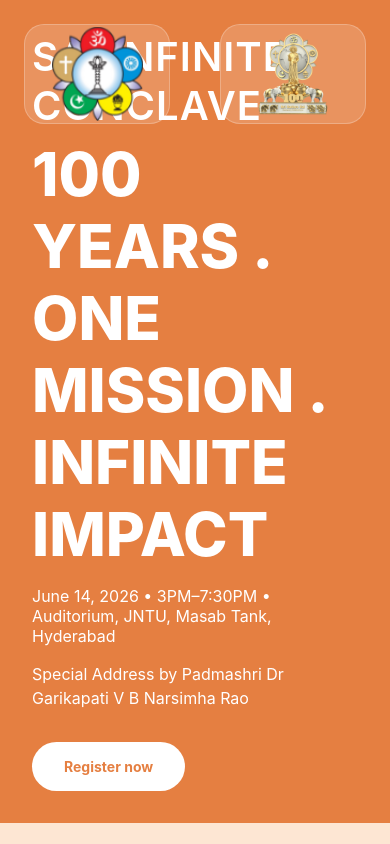
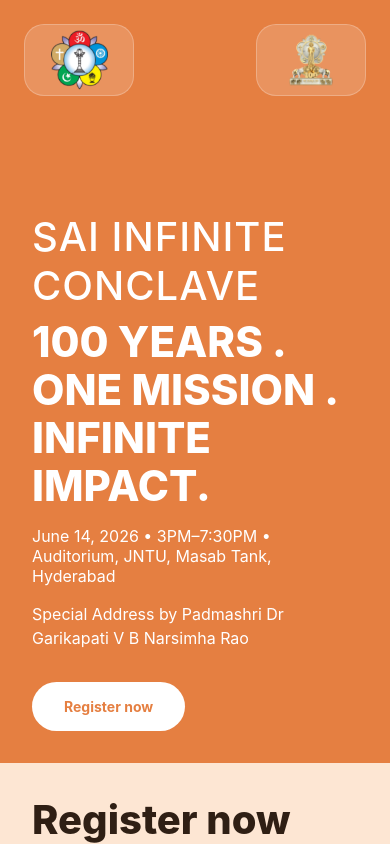
Before and after one commit to vardhangts/septOrg_conclave_UI, a React Native app: screen / in a window 390 px wide. Built offline with nearby package versions, Linux system fonts and the light colour scheme.

Commit message:
Logo and description for the event landing screen

```diff
--- a/src/screens/EventLandingScreen.tsx
+++ b/src/screens/EventLandingScreen.tsx
@@ -101,7 +101,7 @@ const EventLandingScreen = () => {
           <View style={styles.heroGlow} />
           <View style={styles.heroCopy}>
             <Text style={styles.heroLabel}>Sai Infinite Conclave</Text>
-            <Text style={styles.heroTitle}>100 YEARS . ONE MISSION . INFINITE IMPACT</Text>
+            <Text style={styles.heroTitle}>100 YEARS . ONE MISSION . INFINITE IMPACT.</Text>
             <Text style={styles.heroSubtitle}>June 14, 2026 • 3PM–7:30PM • Auditorium, JNTU, Masab Tank, Hyderabad</Text>
             <Text style={styles.heroDescription}>Special Address by Padmashri Dr Garikapati V B Narsimha Rao</Text>
             <View style={styles.heroCtas}>
@@ -135,7 +135,7 @@ const EventLandingScreen = () => {
           <View style={styles.featureGrid}>
             <View style={styles.featureCard}>
               <Text style={styles.cardTitle}>About Sri Sathya Sai Baba</Text>
-              <Text style={styles.cardText}>One liner here...</Text>
+              <Text style={styles.cardText}>Sri Sathya Sai Baba is revered by millions of devotees as a divine embodiment of love and compassion, whose life and teachings guide humanity toward unity and service. "Love All, Serve All"</Text>
             </View>
           </View>
         </View>
@@ -144,15 +144,15 @@ const EventLandingScreen = () => {
           <Text style={styles.sectionTitle}>His Expressions of Love</Text>
           <View style={styles.messageCard}>
             <Text style={styles.messageTitle}>“Health”</Text>
-            <Text style={styles.messageBody}>Message 1 here.</Text>
+            <Text style={styles.messageBody}>Sri Sathya Sai Baba established super specialty hospitals that provided advanced medical care completely free of cost to millions.</Text>
           </View>
           <View style={styles.messageCard}>
             <Text style={styles.messageTitle}>“Water”</Text>
-            <Text style={styles.messageBody}>Message 2 here.</Text>
+            <Text style={styles.messageBody}>Sri Sathya Sai Baba launched massive drinking water projects that brought clean and safe water to drought-prone villages across India.</Text>
           </View>
           <View style={styles.messageCard}>
             <Text style={styles.messageTitle}>"Education"</Text>
-            <Text style={styles.messageBody}>Message 3 here.</Text>
+            <Text style={styles.messageBody}>Sri Sathya Sai Baba founded a value-based education system with schools and universities offering free education focused on character, excellence, and service to society.</Text>
           </View>
         </View>
 
@@ -195,7 +195,7 @@ const styles = StyleSheet.create({
     width: '100%',
     minHeight: 520,
     backgroundColor: colors.primary,
-    justifyContent: 'flex-end',
+    justifyContent: 'center',
     padding: spacing.xl,
   },
   heroImage: {
@@ -213,23 +213,25 @@ const styles = StyleSheet.create({
     flexDirection: 'row',
     justifyContent: 'space-between',
     zIndex: 1,
+    marginBottom: spacing.sm,
   },
   heroCopy: {
     maxWidth: width - 40,
+    paddingTop: width > 760 ? 120 : 180,
   },
   heroLabel: {
     color: colors.white,
     fontSize: typography.sectionTitle,
-    fontWeight: '600',
+    fontWeight: '500',
     letterSpacing: 1,
     textTransform: 'uppercase',
     marginBottom: spacing.sm,
   },
   heroTitle: {
     color: colors.white,
-    fontSize: typography.hero,
+    fontSize: width > 760 ? typography.hero : 42,
     fontWeight: '800',
-    lineHeight: 72,
+    lineHeight: width > 760 ? 72 : 48,
     marginBottom: spacing.md,
   },
   heroSubtitle: {
@@ -245,8 +247,8 @@ const styles = StyleSheet.create({
     maxWidth: 640,
   },
   logoBadge: {
-    minWidth: 100,
-    height: 100,
+    minWidth: width > 760 ? 100 : 72,
+    height: width > 760 ? 100 : 72,
     borderRadius: 20,
     backgroundColor: 'rgba(255,255,255,0.16)',
     borderColor: 'rgba(255,255,255,0.24)',
@@ -256,8 +258,8 @@ const styles = StyleSheet.create({
     paddingHorizontal: spacing.lg,
   },
   logoImage: {
-    width: 96,
-    height: 96,
+    width: width > 760 ? 96 : 60,
+    height: width > 760 ? 96 : 60,
   },
   heroCtas: {
     flexDirection: 'row',
```
Also changed, not shown: 1 other file (tests, documents, lock files or other folders).
